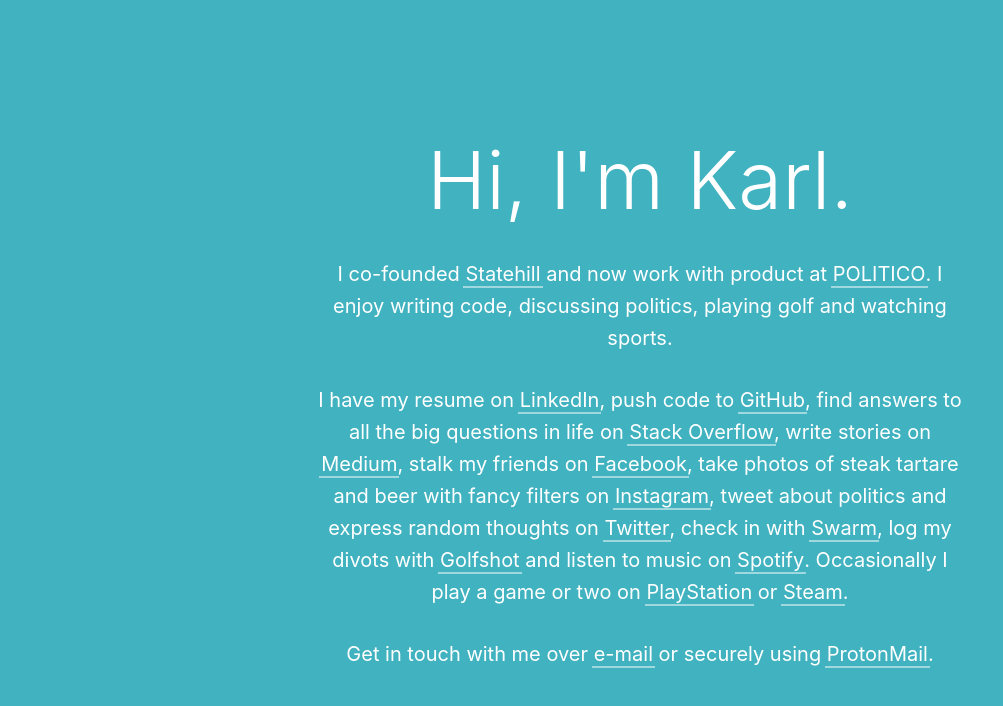
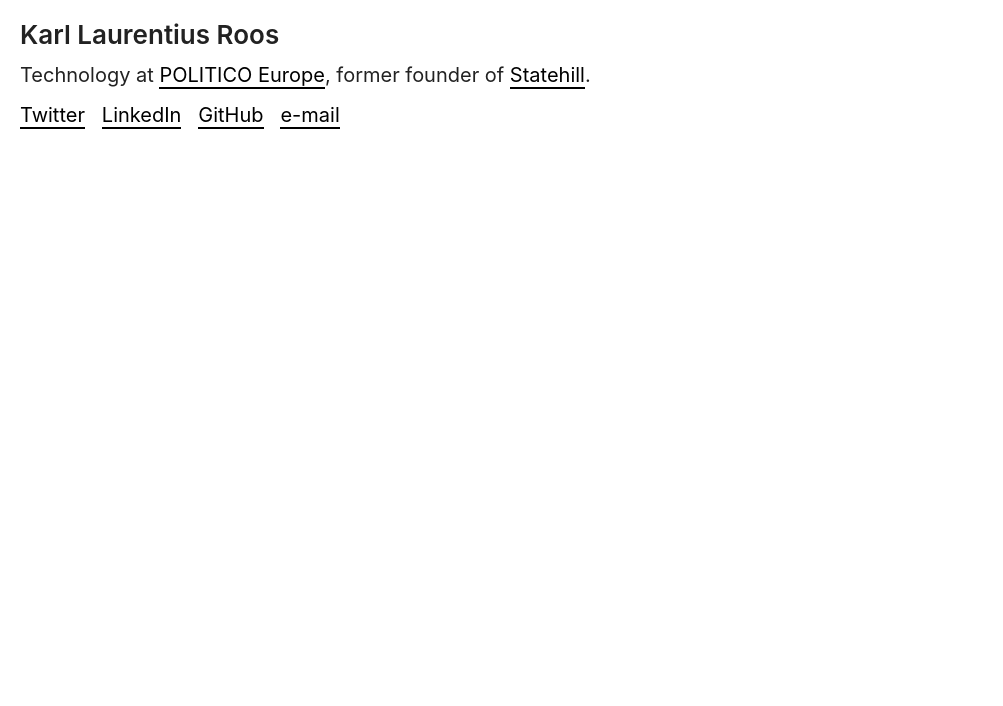
Before and after one commit to klr/klr.io, a website: page src/index.html in a window 1280 px wide. Shown: the whole page, without its empty margins (0-1003 px from the left). Drawn offline with Linux system fonts and the light colour scheme.

Commit message:
Cleaned up

```diff
--- a/src/index.html
+++ b/src/index.html
@@ -6,7 +6,6 @@
 
     <meta charset="utf-8">
     <meta name="viewport" content="initial-scale=1.0, maximum-scale=1.0">
-    <meta name="description" content="I'm Karl Laurentius Roos.">
 
     <link rel="icon" href="favicon.ico" type="image/x-icon">
     <link rel="stylesheet" type="text/css" href="style.css">
@@ -16,7 +15,6 @@
       "@context": "http://www.schema.org",
       "@type": "person",
       "name": "Karl Laurentius Roos",
-      "jobTitle": "Founder at Statehill, Inc",
       "url": "https://klr.io/",
       "email": "karlroos93@gmail.com",
       "birthDate": "1993-09-30"
@@ -28,13 +26,11 @@
 
     <section>
 
-        <h1>Hi, I'm Karl.</h1>
+        <h1>Karl Laurentius Roos</h1>
 
-        <p>I co-founded <a href="https://statehill.com">Statehill</a> and now work with product at <a href="https://politico.eu">POLITICO</a>. I enjoy writing code, discussing politics, playing golf and watching sports.</p>
+        <p>Technology at <a href="https://politico.eu">POLITICO Europe</a>, former founder of <a href="https://statehill.com">Statehill</a>.</p>
 
-        <p>I have my resume on <a href="https://www.linkedin.com/in/karlroos">LinkedIn</a>, push code to <a href="https://github.com/klr">GitHub</a>, find answers to all the big questions in life on <a href="http://stackoverflow.com/users/517616/karl-laurentius-roos">Stack Overflow</a>, write stories on <a href="https://medium.com/@karlroos">Medium</a>, stalk my friends on <a href="https://www.facebook.com/karlroos">Facebook</a>, take photos of steak tartare and beer with fancy filters on <a href="http://instagram.com/karlroos">Instagram</a>, tweet about politics and express random thoughts on <a href="https://twitter.com/karlroos">Twitter</a>, check in with <a href="https://foursquare.com/karlroos">Swarm</a>, log my divots with <a href="http://golfshot.com/members/0376001110/statistics">Golfshot</a> and listen to music on <a href="https://open.spotify.com/user/karlroos">Spotify</a>. Occasionally I play a game or two on <a href="https://my.playstation.com/profile/karlroos">PlayStation</a> or <a href="http://steamcommunity.com/id/kl_r/">Steam</a>.</p>
-
-        <p>Get in touch with me over <a href="mailto:karlroos93@gmail.com">e-mail</a> or securely using <a href="mailto:klr@protonmail.ch">ProtonMail</a>.</p>
+        <p><a href="https://twitter.com/karlroos/">Twitter</a>&nbsp;&nbsp;&nbsp;<a href="https://www.linkedin.com/in/karlroos/">LinkedIn</a>&nbsp;&nbsp;&nbsp;<a href="https://github.com/klr">GitHub</a>&nbsp;&nbsp;&nbsp;<a href="mailto:karlroos93@gmail.com">e-mail</a></p>
 
     </section>
 
--- a/src/style.css
+++ b/src/style.css
@@ -5,10 +5,10 @@
   margin: 0;
   padding: 0;
 
-  -webkit-transition: all 200ms linear;
-  -moz-transition: all 200ms linear;
-  -o-transition: all 200ms linear;
-  transition: all 200ms linear;
+  -webkit-transition: all 100ms linear;
+  -moz-transition: all 100ms linear;
+  -o-transition: all 100ms linear;
+  transition: all 100ms linear;
 
   position: relative;
 }
@@ -18,78 +18,46 @@
   padding: 0;
   margin: 0;
 
-  background: #41B2C0;
-
-  display: flex;
-  align-items: center;
-  justify-content: center;
-
-  color: #fff;
+  color: #222;
   font: 20px -apple-system, ".SFNSText-Regular", "San Francisco", "Roboto", "Segoe UI", "Helvetica Neue", "Lucida Grande", sans-serif;
-  text-align: center;
 
   -webkit-font-smoothing: antialiased;
   -moz-osx-font-smoothing: grayscale;
+
+  line-height: 150%;
+}
+
+section {
+  padding: 1rem;
+}
+
+a {
+  color: #000;
+  text-decoration: none;
+  border-bottom: 2px solid;
+}
+
+a:hover {
+  color: #1d97f4;
+}
+
+h1 {
+  font-size: 26px;
+  font-weight: 600;
+}
+
+h1, p {
+  margin-bottom: 0.5rem;
 }
 
 @media (prefers-color-scheme: dark) {
   html, body {
-    background: #081719;
+    background: #111;
+
+    color: #eee;
+  }
+
+  a {
+    color: #eee;
   }
 }
-
-section {
-  max-width: 650px;
-  padding: 50px 0;
-}
-
-h1 {
-  font-size: 80px;
-  font-weight: 300;
-}
-
-a {
-  padding: 0 2px;
-  margin: 0 -2px;
-  border-bottom: 2px solid rgba(255, 255, 255, .5);
-
-  color: #fff;
-  text-decoration: none;
-}
-
-a:hover, a:active {
-  border-bottom-color: #fff;
-
-  background: rgba(0, 0, 0, .2);
-}
-
-p {
-  margin: 30px auto 0 auto;
-
-  line-height: 160%;
-}
-
-/**
- * Responsive
- */
-@media only screen and (max-width: 1024px) {
-  section {
-    max-width: 60%;
-  }
-}
-
-@media only screen and (max-width: 767px) {
-  h1 {
-    font-size: 50px;
-  }
-
-  section {
-    max-width: 90%;
-
-    font-size: 18px;
-  }
-
-  p {
-    text-align: left;
-  }
-}
```
Also changed, not shown: src/favicon.ico.
